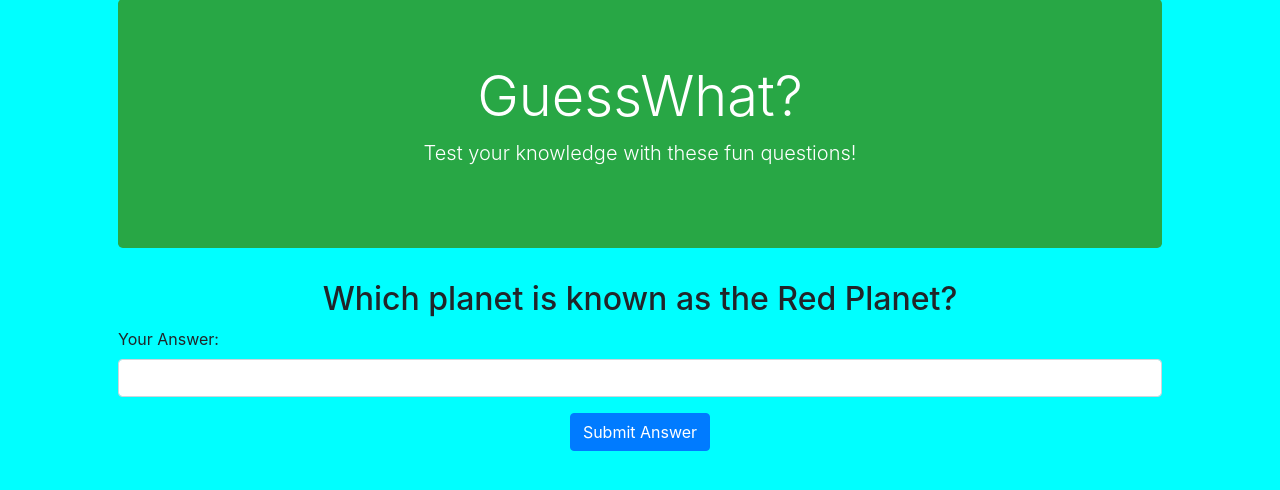
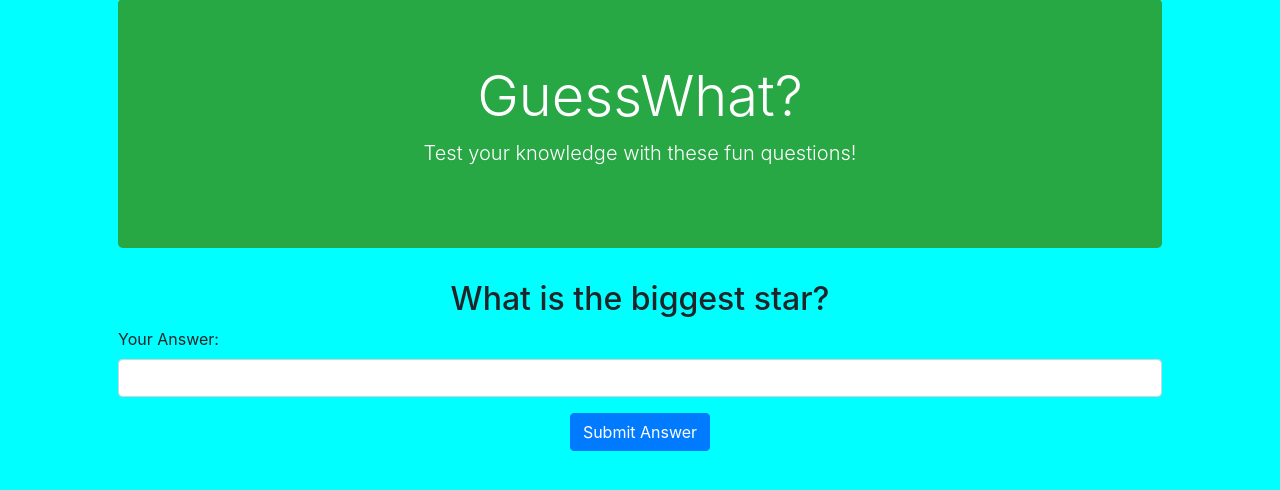
Before and after one commit to kr1sjanee/Guessing_Word_Game, a PHP site: page / in a window 1280 px wide. Shown: the part 97-587 px from the top of the page. Run offline with PHP 8.4, Linux system fonts and the light colour scheme.

Commit message:
add the other questions in array

```diff
--- a/index.php
+++ b/index.php
@@ -22,7 +22,22 @@
     $questions = array(
         "What is the capital of France?" => "Paris",
         "Which planet is known as the Red Planet?" => "Mars",
-        // ... (remaining questions)
+        "What is the largest mammal in the world?" => "Blue Whale",
+        "What is the capital of Philippines?" => "Manila",
+        "What is the process of finding and fixing errors in a program?" => "Debug",
+        " What type of loop repeats a block of code while a specified condition is true?" => "While",
+        "In programming, what is a collection of related data items called?" => "Array",
+        "What is the result of 2 + 2 in most programming languages?" => "4",
+        "What is the symbol of gold in periodic table?" => "Au",
+        "What is the biggest star?" => "Sun",
+        "What is the largest planet in our solar system?" => "Jupiter",
+        "What is the primary purpose of a 'for' loop in programming?" => "Iteration",
+        "In web development, what does CSS stand for?" => "Cascading",
+        " What data type is used for whole numbers in many programming languages?" => "Integer",
+        "Which programming language is often used for server-side web development?" => "Node.js",
+        "What is the default file extension for a Python script?" => "py",
+        "What is the result of dividing any number by zero in mathematics?" => "Undefined",
+        "In web development, what language is used to style the presentation of a webpage?" => "CSS"
     );
 
     // Display a random question when the page loads
```
